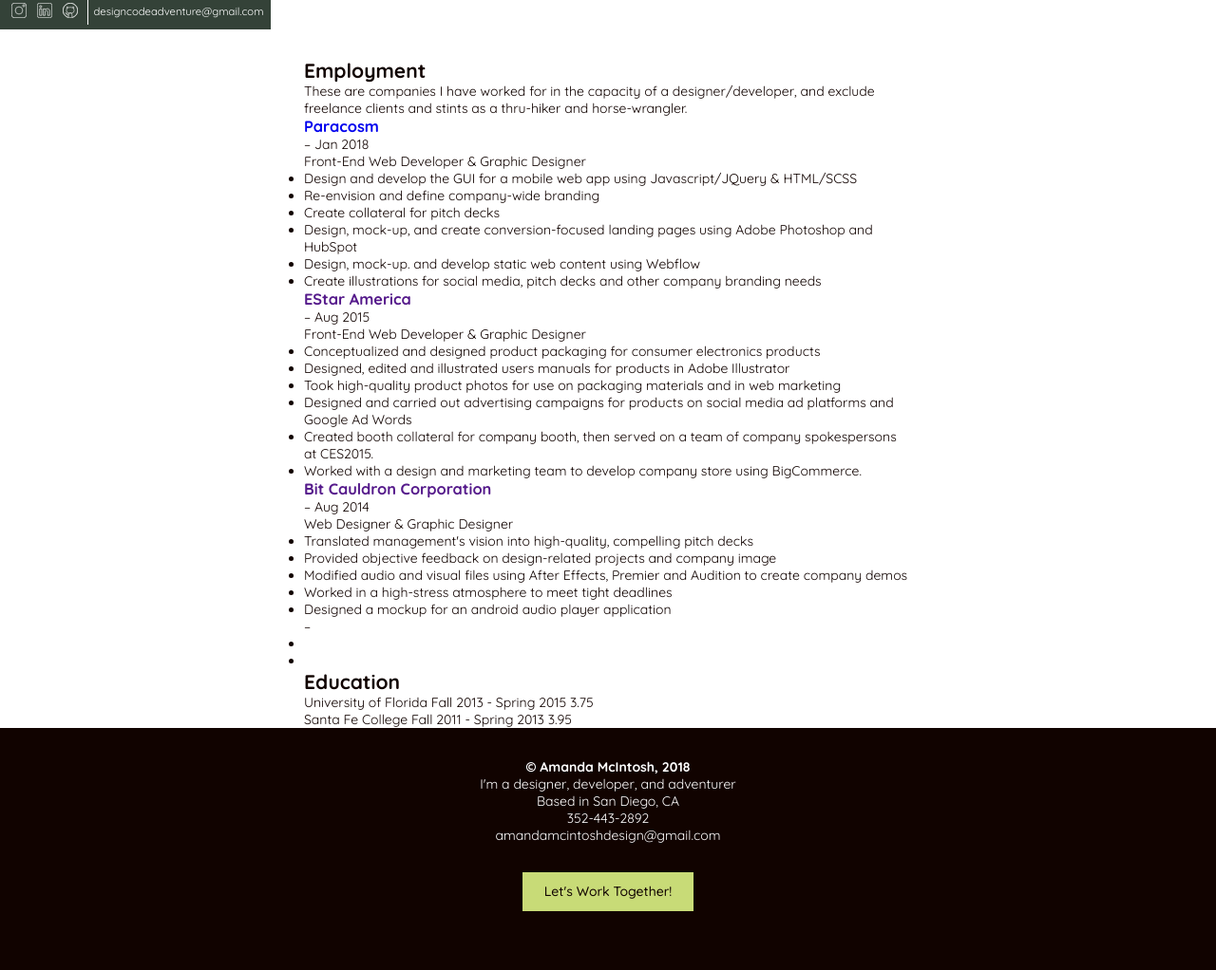
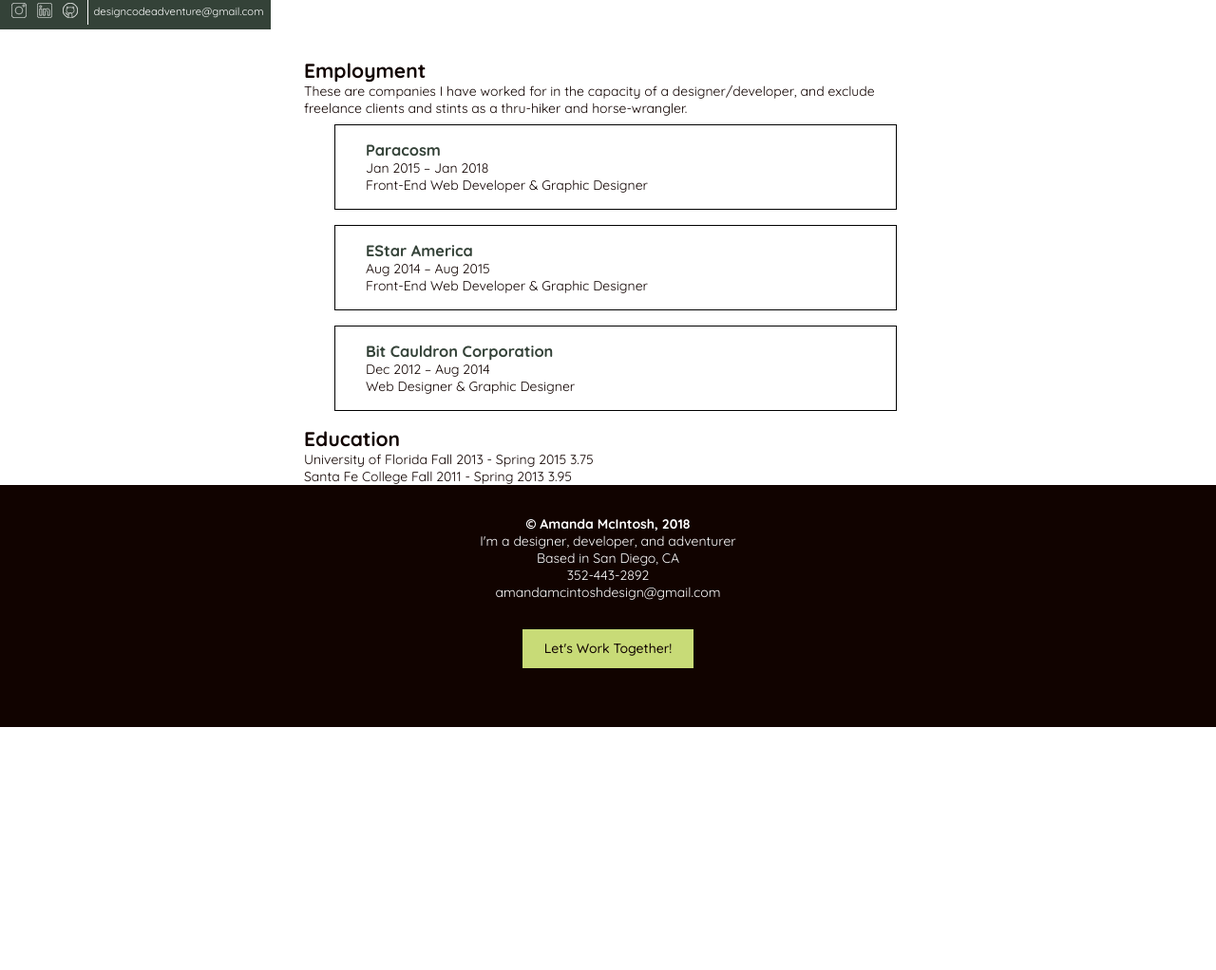
Before and after one commit to ammcintosh1/amandamcintosh.fun, a PHP site: page /site/resume.html in a window 1280 px wide. Shown: the part 39-1061 px from the top of the page at 95% size. After the commit the page ends 805 px from the top, so only its background shows below. Run offline with PHP 8.4, Linux system fonts and the light colour scheme; style sheets or scripts are compiled from the project's sources.

Commit message:
Styling and javascript for jobs on resume page

```diff
--- a/dev/assets/css/scss/style.scss
+++ b/dev/assets/css/scss/style.scss
@@ -568,6 +568,36 @@ header {
   margin: auto;
 }
 
+.job {
+  border: 1px solid #000;
+  margin: .5rem 1rem 1rem 2rem;
+  padding: 1rem 2rem;
+  cursor: pointer;
+  transition: background .15s ease;
+}
+.job:not(.active):hover {
+  cursor: pointer;
+  background: #c8db77;
+  color: white;
+  transition: background .5s ease;
+
+  h3 a {
+    color: white;
+  }
+}
+
+.job h3 a {
+  color: #344238
+}
+.job .details li {
+  list-style: none;
+  margin-top: .125rem;
+  margin-left: 1rem;
+  padding: .25rem;
+  padding-left: 0;
+  font-size: .75rem;
+  border-bottom: 1px solid #CCC;
+}
 /* ============== */
 /* PAGE: CONTACT
 /* ============== */
--- a/dev/assets/js/main.js
+++ b/dev/assets/js/main.js
@@ -241,6 +241,20 @@ function projectControls() {
 }
 
 
+// Toggle Jobs
+// Written 3-27-18
+if ('.job'){
+  $('.job').each(function(){
+    let el = $(this)
+    let details = el.children('.details')
+    details.hide()
+    el.on('click', function(){
+      details.toggle()
+      el.toggleClass('active')
+    })
+  })
+}
+
 //  var dropdown = $(this).next('.dropdown'),
 //      hovering = 0
 //  dropdown.show()
--- a/dev/site/resume.html
+++ b/dev/site/resume.html
@@ -95,10 +95,13 @@
   <div class="employment">
     <h2>Employment</h2>
     <p>These are companies I have worked for in the capacity of a designer/developer, and exclude freelance clients and stints as a thru-hiker and horse-wrangler.</p>
+
+
+      <!-- Test to see if contains data; leaves placeholder JSON available -->
     <div class="job">
       <div class="summary">
         <h3><a href="paracosm.io">Paracosm</a></h3>
-        <span class="date"> – Jan 2018</span>
+        <span class="date">Jan 2015 – Jan 2018</span>
         <p class="role">Front-End Web Developer &amp; Graphic Designer</p>
 
       </div>
@@ -113,10 +116,11 @@
         </ul>
       </div>
     </div>
+       <!-- Test to see if contains data; leaves placeholder JSON available -->
     <div class="job">
       <div class="summary">
         <h3><a href="">EStar America</a></h3>
-        <span class="date"> – Aug 2015</span>
+        <span class="date">Aug 2014 – Aug 2015</span>
         <p class="role">Front-End Web Developer &amp; Graphic Designer</p>
 
       </div>
@@ -131,10 +135,11 @@
         </ul>
       </div>
     </div>
+       <!-- Test to see if contains data; leaves placeholder JSON available -->
     <div class="job">
       <div class="summary">
         <h3><a href="">Bit Cauldron Corporation</a></h3>
-        <span class="date"> – Aug 2014</span>
+        <span class="date">Dec 2012 – Aug 2014</span>
         <p class="role">Web Designer &amp; Graphic Designer</p>
 
       </div>
@@ -148,22 +153,8 @@
         </ul>
       </div>
     </div>
-    <div class="job">
-      <div class="summary">
-        <h3><a href=""></a></h3>
-        <span class="date"> – </span>
-        <p class="role"></p>
 
   </div>
-      <div class="details">
-       <ul>
-         <li></li>
-         <li></li>
-        </ul>
-      </div>
-    </div>
-  </div>
-
   <div class="education">
     <h2>Education</h2>
       <p class="school">
```
Also changed, not shown: dev/assets/css/style.css (+27 -0 lines), dev/template/resume.hbs (+9 -8 lines), 1 other file. Lines whose indentation alone changed are shown as unchanged.
